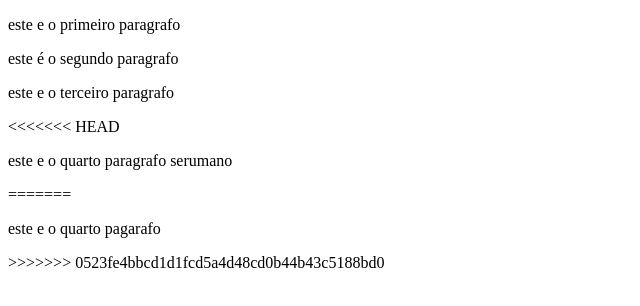
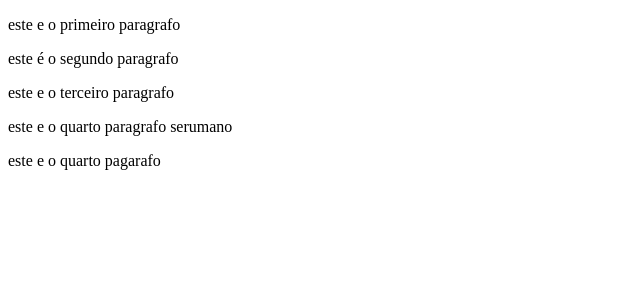
Before and after one commit to ulisses9918/progweb, a plain HTML site: page index.html in a window 1280 px wide. Shown: the whole page, without its empty margins (0-640 px from the left). Drawn offline with Linux system fonts and the light colour scheme.

Commit message:
resolucao de vdd

```diff
--- a/index.html
+++ b/index.html
@@ -7,10 +7,7 @@
 <p>este e o primeiro paragrafo</p>
 <p>este é o segundo paragrafo </p>
 <p>este e o terceiro paragrafo</p>
-<<<<<<< HEAD
 <p>este e o quarto paragrafo serumano</p>
-=======
 <p>este e o quarto pagarafo</p>
->>>>>>> 0523fe4bbcd1d1fcd5a4d48cd0b44b43c5188bd0
 </body>
 </html>
```
